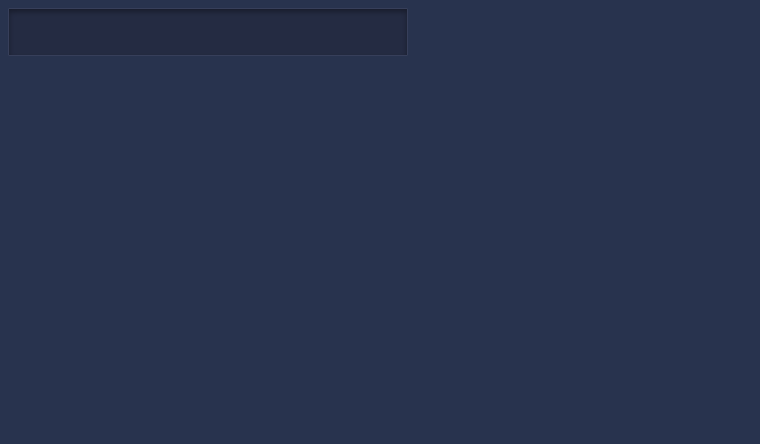
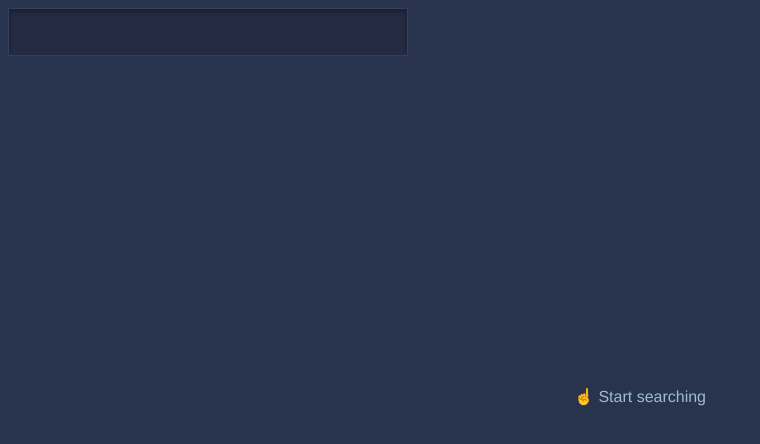
Before and after one commit to ddddm/subnautica-resource-calculator, a React (Create React App) app: page / in a window 1280 px wide. Shown: the top 444 px of the page, without its empty margins (0-760 px from the left). Built offline with nearby package versions, Linux system fonts and the light colour scheme.

Commit message:
add a placeholder without an item selected

```diff
--- a/src/App.jsx
+++ b/src/App.jsx
@@ -2,17 +2,25 @@ import React, { useState } from "react";
 
 import Search from "./ItemList/Search";
 import RecipeDetails from "./Recipe/RecipeDetails";
+import Placeholder from "./Placeholder/Placeholder";
 
 import "./globalStyles.css";
 import styles from "./App.module.css";
 
 export default function App() {
-  const [selectedItem, selectItem] = useState();
+  const [selectedItem, selectItem] = useState(null);
 
   return (
     <>
       <Search className={styles.search} onItemSelect={selectItem} />
-      <RecipeDetails className={styles.details} selectedToken={selectedItem} />
+      {selectedItem ? (
+        <RecipeDetails
+          className={styles.details}
+          selectedToken={selectedItem}
+        />
+      ) : (
+        <Placeholder className={styles.placeholder} />
+      )}
     </>
   );
 }
--- a/src/App.module.css
+++ b/src/App.module.css
@@ -2,6 +2,7 @@ body {
   padding: 0.5rem;
   display: flex;
   flex-direction: column;
+  min-height: 90vh;
 }
 
 .search {
@@ -18,6 +19,12 @@ body {
 
 .details {
   margin: 0.5rem 0;
-  flex: 0 0 auto;
+  flex: 1 0 auto;
   box-sizing: border-box;
 }
+
+.placeholder {
+  margin: 0.5rem 0;
+  flex: 1 0 auto;
+  box-sizing: border-box;
+}
--- /dev/null
+++ b/src/Placeholder/Placeholder.jsx
@@ -0,0 +1,12 @@
+import React from "react";
+
+import styles from "./Placeholder.module.css";
+import { cn } from "../utils";
+
+export default function Placeholder({ className }) {
+  return (
+    <section className={cn(className, styles.container)}>
+      <span>☝️ Start searching</span>
+    </section>
+  );
+}
--- /dev/null
+++ b/src/Placeholder/Placeholder.module.css
@@ -0,0 +1,5 @@
+.container {
+  display: flex;
+  align-items: center;
+  justify-content: center;
+}
```
